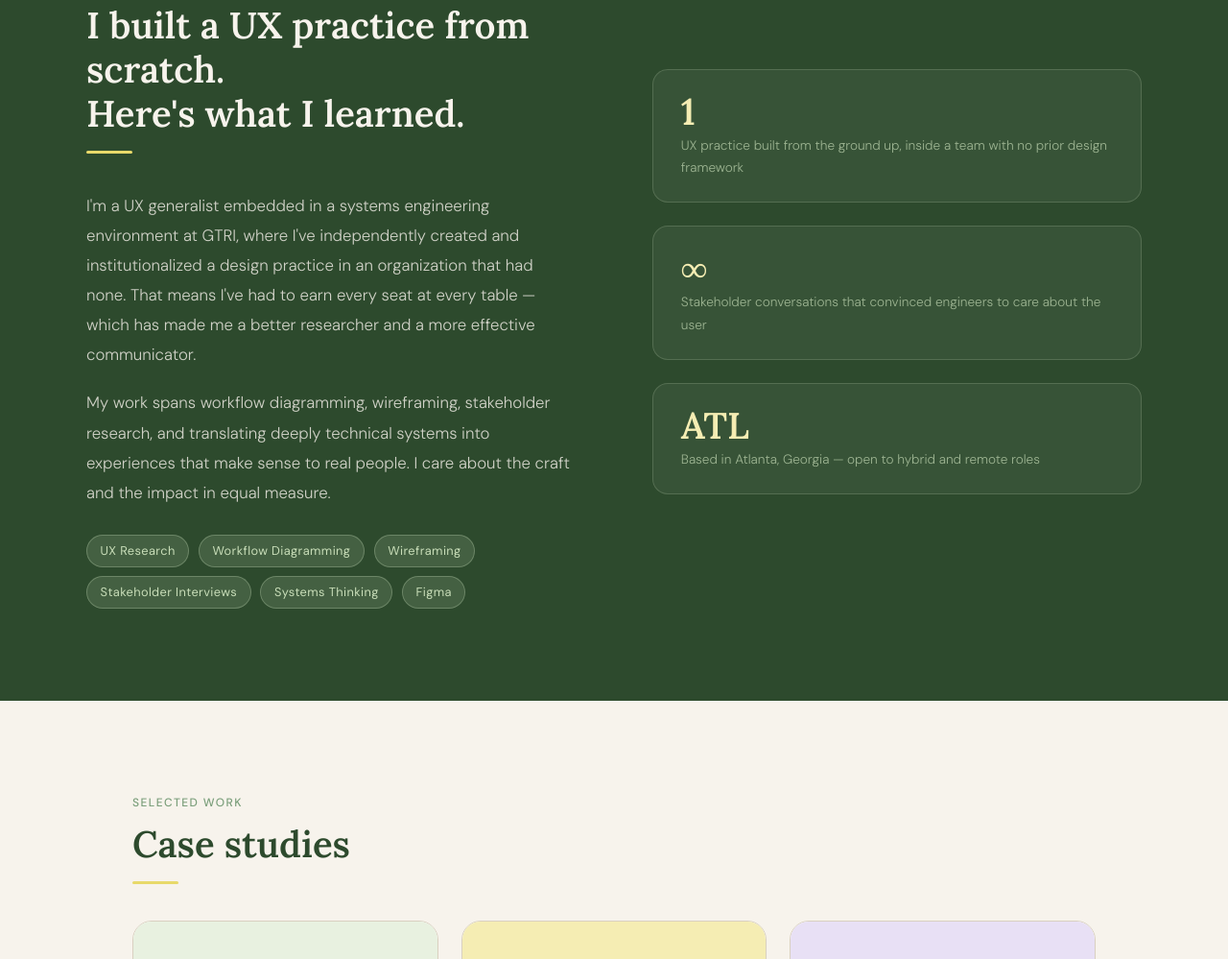
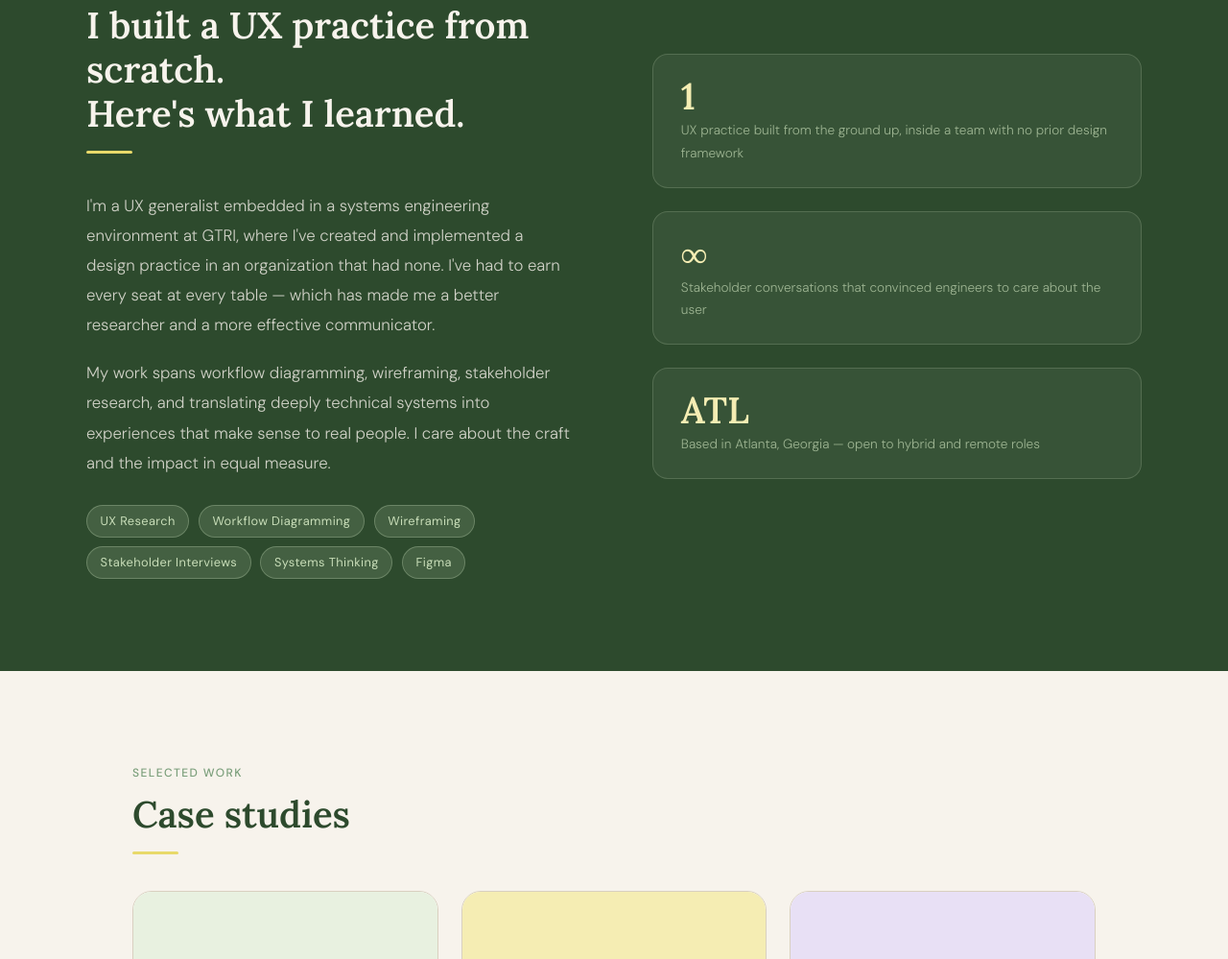
Before and after one commit to emmajleyva/emmajleyva.github.io, a plain HTML site: page index.html in a window 1280 px wide. Shown: the part 943-1942 px from the top of the page at 96% size. Drawn offline with Linux system fonts and the light colour scheme.

Commit message:
Update index.html

```diff
--- a/index.html
+++ b/index.html
@@ -566,7 +566,7 @@
         <p class="section-label">About me</p>
         <h2>I built a UX practice from scratch.<br />Here's what I learned.</h2>
         <div class="divider"></div>
-        <p>I'm a UX generalist embedded in a systems engineering environment at GTRI, where I've independently created and institutionalized a design practice in an organization that had none. That means I've had to earn every seat at every table — which has made me a better researcher and a more effective communicator.</p>
+        <p>I'm a UX generalist embedded in a systems engineering environment at GTRI, where I've created and implemented a design practice in an organization that had none. I've had to earn every seat at every table — which has made me a better researcher and a more effective communicator.</p>
         <p>My work spans workflow diagramming, wireframing, stakeholder research, and translating deeply technical systems into experiences that make sense to real people. I care about the craft and the impact in equal measure.</p>
         <div class="about-tags">
           <span class="about-tag">UX Research</span>
```
